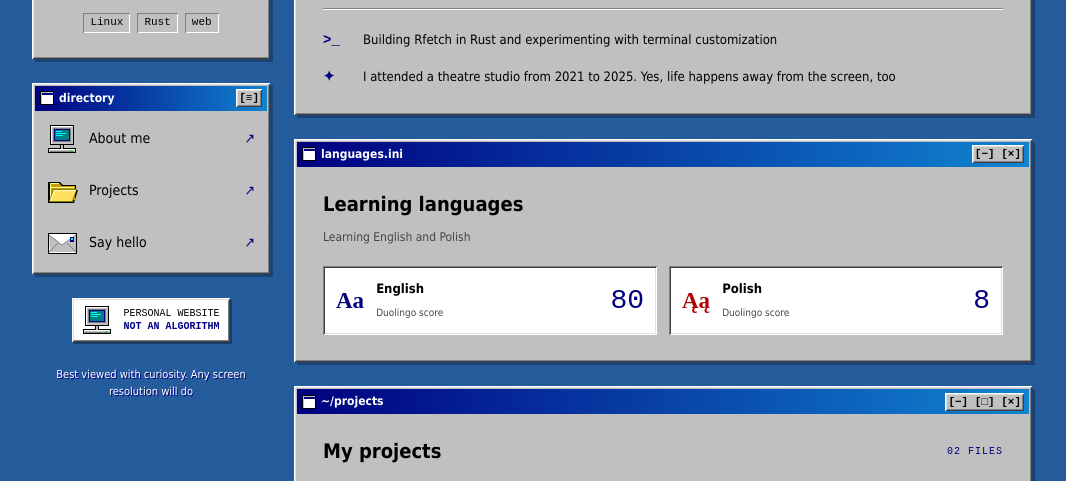
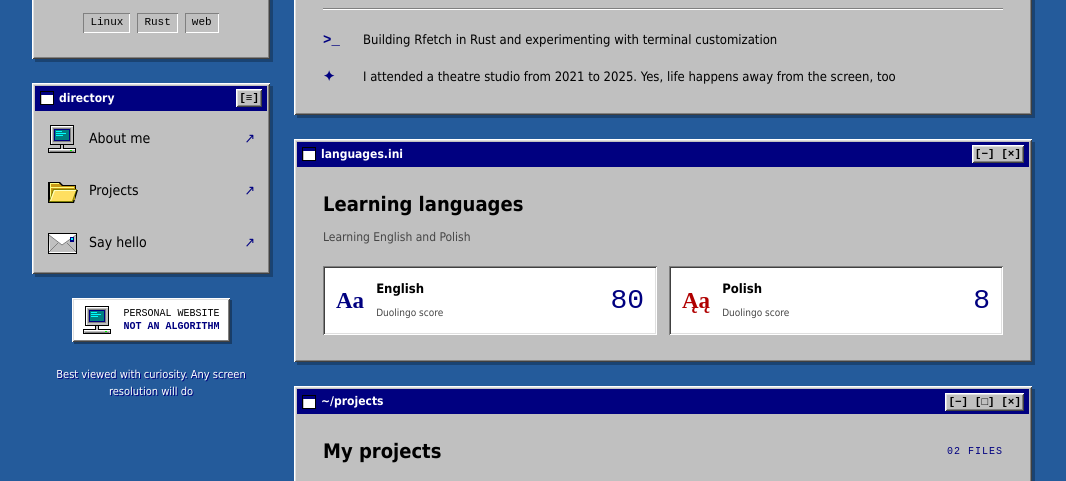
Before and after one commit to babichgh/babichgh.github.io, a plain HTML site: page index.html in a window 1280 px wide. Shown: the part 393-874 px from the top of the page, without its empty margins (108-1174 px from the left). Drawn offline with Linux system fonts and the light colour scheme.

Commit message:
Replace CSS gradients with solid colors

```diff
--- a/style.css
+++ b/style.css
@@ -15,7 +15,6 @@ html { scroll-behavior: smooth; scroll-padding-top: 24px; }
 body {
   margin: 0;
   background: var(--desktop);
-  background-image: repeating-linear-gradient(0deg, #ffffff03 0, #ffffff03 1px, transparent 1px, transparent 3px);
   color: var(--ink);
   font: 14px/1.6 Tahoma, "MS Sans Serif", Arial, sans-serif;
 }
@@ -39,9 +38,9 @@ h3 { font-size: 16px; }
 .desktop { display: grid; grid-template-columns: 238px minmax(0, 1fr); align-items: start; gap: 24px; }
 .sidebar, .main-column { display: grid; gap: 24px; min-width: 0; }
 .window { padding: 3px; background: var(--panel); box-shadow: var(--raised), 3px 3px 0 #0004; scroll-margin-top: 24px; }
-.titlebar { display: flex; justify-content: space-between; align-items: center; gap: 12px; min-height: 25px; padding: 3px 5px; background: linear-gradient(90deg, #000080, #1084d0); color: white; font: bold 12px/1.4 Tahoma, Arial, sans-serif; }
+.titlebar { display: flex; justify-content: space-between; align-items: center; gap: 12px; min-height: 25px; padding: 3px 5px; background: var(--blue); color: white; font: bold 12px/1.4 Tahoma, Arial, sans-serif; }
 .titlebar > :first-child { display: flex; align-items: center; gap: 5px; }
-.titlebar > :first-child::before { content: ""; width: 12px; height: 12px; border: 1px solid #000; background: linear-gradient(#000080 0 3px, #fff 3px); box-shadow: inset 1px 1px #c0c0c0; flex-shrink: 0; }
+.titlebar > :first-child::before { content: ""; width: 12px; height: 12px; border: 1px solid #000; background: var(--white); box-shadow: inset 0 3px var(--blue), inset 1px 1px #c0c0c0; flex-shrink: 0; }
 .titlebar > :last-child { white-space: nowrap; color: black; font: bold 11px/16px "Courier New", monospace; background: var(--panel); box-shadow: var(--raised); padding: 1px 3px; }
 .profile-content { padding: 25px 18px 23px; text-align: center; }
 .avatar-frame { width: 152px; margin: 0 auto 19px; padding: 4px; background: white; box-shadow: var(--sunken); }
```
